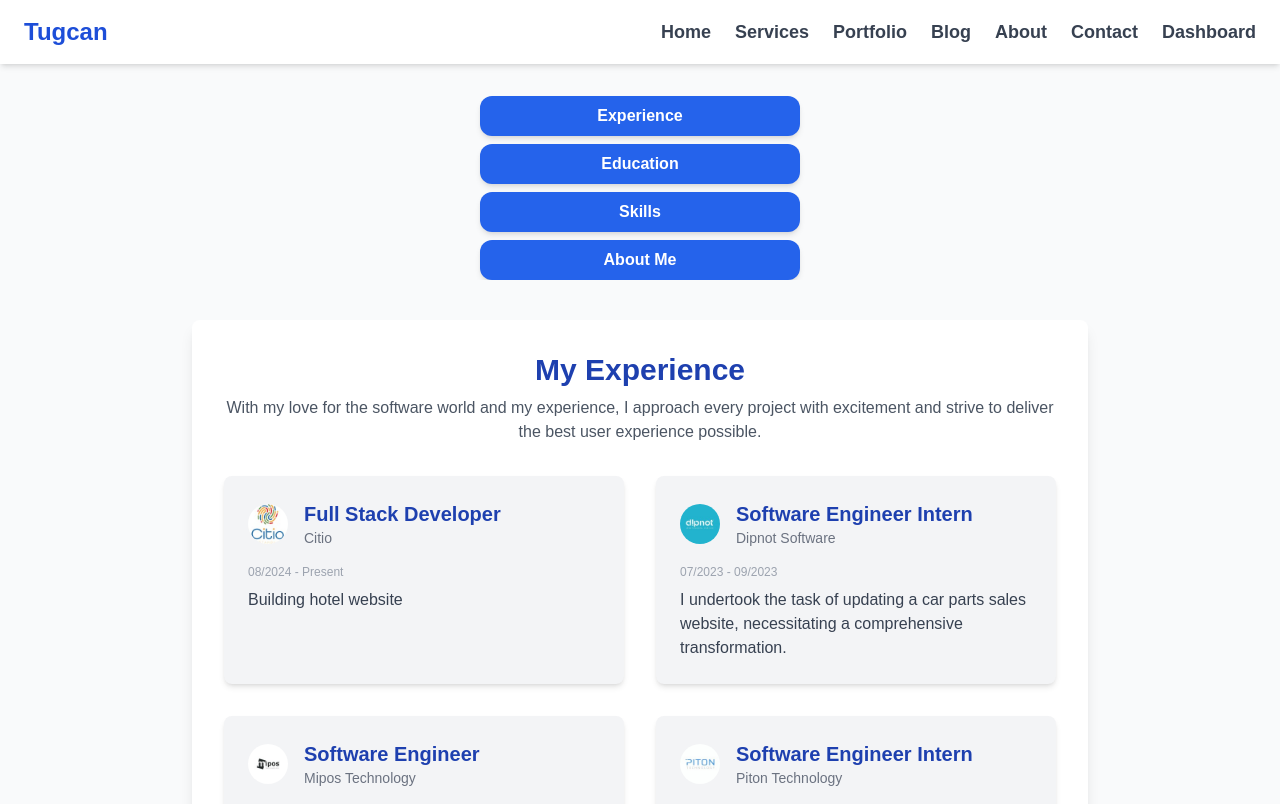
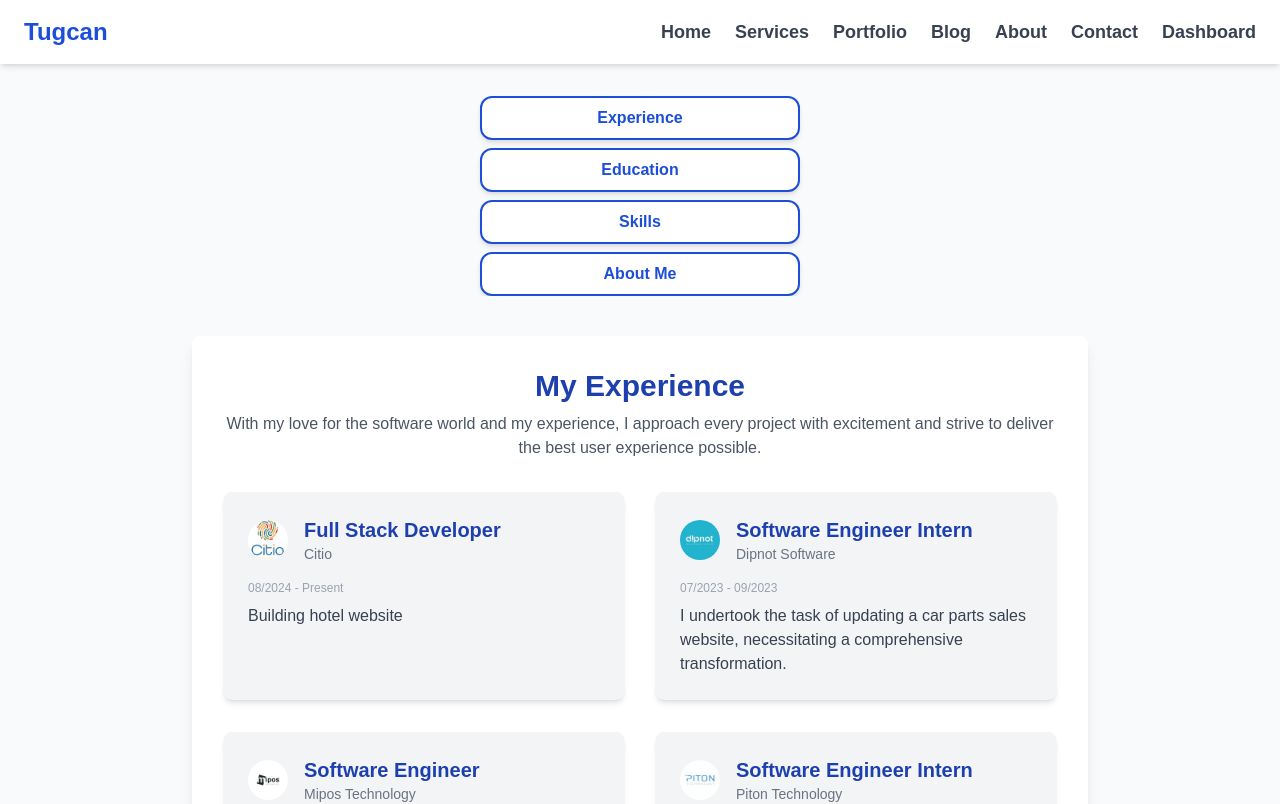
Before and after one commit to tugcan-kartal/Blog, a Next.js app: page /about in a window 1280 px wide. Shown: the top 804 px of the page. Built offline with nearby package versions, Linux system fonts and the light colour scheme.

Commit message:
updated style

```diff
--- a/src/app/about/page.tsx
+++ b/src/app/about/page.tsx
@@ -129,7 +129,7 @@ const About: React.FC = () => {
                 {/* Header */}
                 <div className="mb-8 text-center">
                   <h2 className="text-3xl font-semibold text-blue-800">
-                    My education
+                    My Education
                   </h2>
                   <p className="text-gray-600 mt-2">
                     With my love for the software world and my experience, I
@@ -212,7 +212,7 @@ const About: React.FC = () => {
             <div className="max-w-5xl mx-auto bg-white rounded-lg shadow-md p-10">
               {/* Header */}
               <div className="mb-10 text-center">
-                <h2 className="text-4xl font-bold text-blue-800">
+                <h2 className="text-3xl font-bold text-blue-800">
                   My Skills
                 </h2>
                 <p className="text-gray-500 mt-4 max-w-2xl mx-auto">
@@ -260,7 +260,10 @@ const About: React.FC = () => {
               <div>
                 <h2 className="text-3xl font-bold text-blue-800 mb-4 text-center">About Me</h2>
                 <p className="text-gray-600 leading-relaxed text-center">
-                  Lorem ipsum dolor sit amet consectetur adipisicing elit. Impedit expedita dolorum quae fugit odit quas omnis obcaecati cupiditate facere blanditiis quisquam nisi harum repudiandae possimus mollitia, numquam odio id consectetur!
+                  Hello, I'm Tugcan Kartal, a passionate software developer.
+                  With my love for the software world and my experience,
+                  I approach every project with excitement and strive
+                  to deliver the best user experience possible.
                 </p>
               </div>
 
@@ -299,28 +302,28 @@ const About: React.FC = () => {
           <div
             onClick={(e) => changeOption(e)}
             id="experience"
-            className="w-[25vw] bg-blue-600 text-white py-2 px-[2vw] rounded-xl flex justify-center font-semibold hover:bg-blue-800 transition duration-200 shadow-md"
+            className="w-[25vw] cursor-pointer bg-white text-blue-700 border-2 border-blue-700 hover:text-white py-2 px-[2vw] rounded-xl flex justify-center font-semibold hover:bg-blue-800 transition duration-200 shadow-md"
           >
             Experience
           </div>
           <div
             onClick={(e) => changeOption(e)}
             id="education"
-            className="w-[25vw] bg-blue-600 text-white py-2 px-[2vw] rounded-xl flex justify-center font-semibold hover:bg-blue-800 transition duration-200 shadow-md"
+            className="w-[25vw] cursor-pointer bg-white text-blue-700 border-2 border-blue-700 hover:text-white py-2 px-[2vw] rounded-xl flex justify-center font-semibold hover:bg-blue-800 transition duration-200 shadow-md"
           >
             Education
           </div>
           <div
             onClick={(e) => changeOption(e)}
             id="skills"
-            className="w-[25vw] bg-blue-600 text-white py-2 px-[2vw] rounded-xl flex justify-center font-semibold hover:bg-blue-800 transition duration-200 shadow-md"
+            className="w-[25vw] cursor-pointer bg-white text-blue-700 border-2 border-blue-700 hover:text-white py-2 px-[2vw] rounded-xl flex justify-center font-semibold hover:bg-blue-800 transition duration-200 shadow-md"
           >
             Skills
           </div>
           <div
             onClick={(e) => changeOption(e)}
             id="about-me"
-            className="w-[25vw] bg-blue-600 text-white py-2 px-[2vw] rounded-xl flex justify-center font-semibold hover:bg-blue-800 transition duration-200 shadow-md"
+            className="w-[25vw] cursor-pointer bg-white text-blue-700 border-2 border-blue-700 hover:text-white py-2 px-[2vw] rounded-xl flex justify-center font-semibold hover:bg-blue-800 transition duration-200 shadow-md"
           >
             About Me
           </div>
--- a/src/app/dashboard/page.tsx
+++ b/src/app/dashboard/page.tsx
@@ -130,7 +130,7 @@ const Dashboard = () => {
 
             <form
             onSubmit={handleSubmit}
-            className="w-full max-w-4xl bg-white shadow-md rounded-lg p-8 space-y-6"
+            className="w-[50vw] max-w-4xl bg-white shadow-md rounded-lg p-8 space-y-6"
             >
             {/* <form onSubmit={(e)=>{handleSubmit(e)}}> bu şekilde de yazılır */}
 
--- a/src/app/page.tsx
+++ b/src/app/page.tsx
@@ -91,21 +91,17 @@ export default function Home() {
           </h2>
           <div className="grid grid-cols-1 md:grid-cols-2 lg:grid-cols-4 gap-6">
             {[
-              { end: 5, label: "Years of Experience", img: <FaLaptopCode /> },
-              {
-                end: 40,
-                label: "Projects Completed",
-                img: <PiProjectorScreenBold />,
-              },
+              { end: 5, label: "Years of Experience", img: <FaLaptopCode />,prefix: "+" },
+              {end: 38,label: "Projects Completed",img: <PiProjectorScreenBold /> },
               { end: 8, label: "Technologies Mastered", img: <GrTechnology /> },
-              { end: 500, label: "Code Commits", img: <FaCodeCommit /> },
+              { end: 415, label: "Code Contributions ", img: <FaCodeCommit /> },
             ].map((stat) => (
               <div
                 key={stat.label}
                 className="flex flex-col items-center justify-center p-4 rounded-lg shadow-md transition-transform duration-300 hover:scale-105"
               >
                 <div className="text-5xl text-blue-700 mb-2">
-                  <CountUp start={0} end={stat.end} duration={4} />
+                  <CountUp start={0} end={stat.end} duration={4} prefix={stat.prefix || ""}/>
                 </div>
                 <div className="text-lg text-gray-700 font-semibold text-center mb-1">
                   {stat.label}
```
